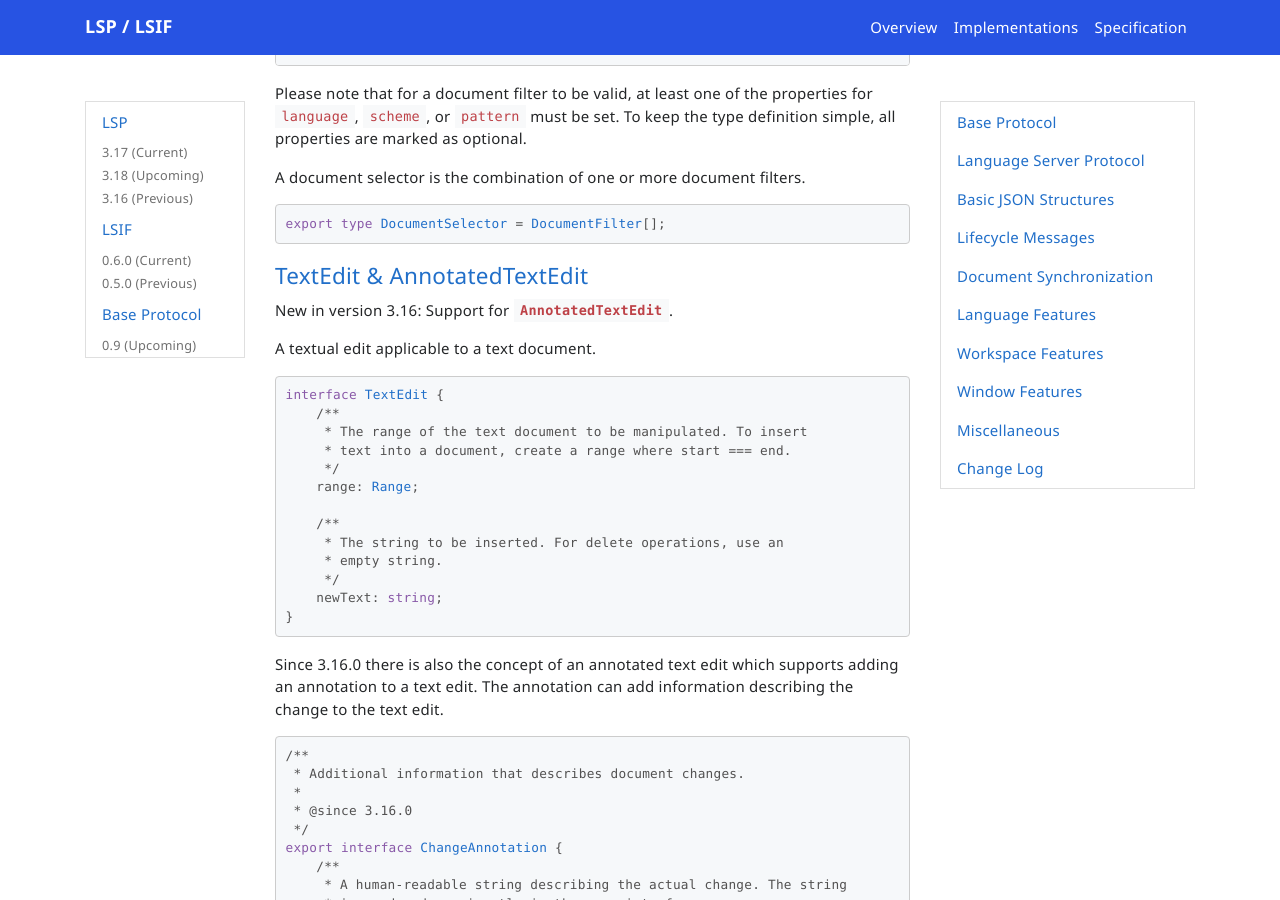
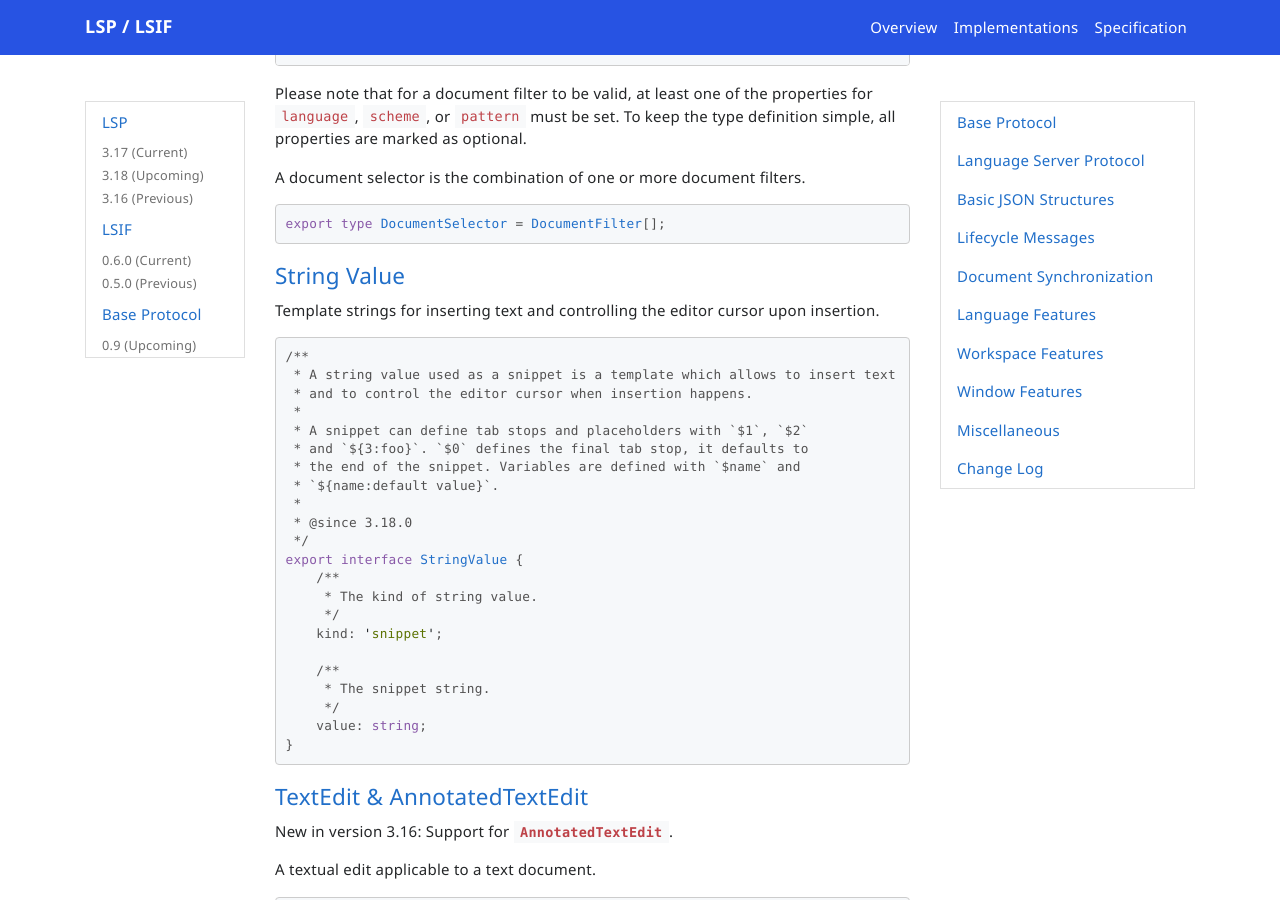
Before and after one commit to microsoft/language-server-protocol, a Jekyll site: the page built from _specifications/lsp/3.18/specification.md, in a window 1280 px wide and 900 px high, scrolled down 20427 px. Built offline with Jekyll 4.4.1, drawn with Linux system fonts in a browser that asks for light colours; nearby versions of some CDN libraries; emoji names are drawn with the system emoji font; comment, search, counter and statistics services are not loaded; some of the changed text lies outside the part shown.

Commit message:
Add string value definition (#1893)

````diff
--- a/_data/linkableTypes.yml
+++ b/_data/linkableTypes.yml
@@ -898,3 +898,5 @@
     link: '#inlineCompletionList'
   - type: 'InlineCompletionItem'
     link: '#inlineCompletionItem'
+  - type: 'StringValue'
+    link: '#stringValue'
--- a/_data/specification-3-18-toc.yml
+++ b/_data/specification-3-18-toc.yml
@@ -56,6 +56,8 @@
       anchor: textDocumentPositionParams
     - title: Document Filter
       anchor: documentFilter
+    - title: String Value
+      anchor: stringValue
     - title: Text Edit
       anchor: textEdit
     - title: Text Edit Array
--- a/_specifications/lsp/3.18/language/inlineCompletion.md
+++ b/_specifications/lsp/3.18/language/inlineCompletion.md
@@ -203,7 +203,7 @@ export interface InlineCompletionItem {
 	 * The text to replace the range with. Must be set.
 	 * Is used both for the preview and the accept operation.
 	 */
-	insertText: string;
+	insertText: string | StringValue;
 
 	/**
 	 * A text that is used to decide if this inline completion should be
--- a/_specifications/lsp/3.18/specification.md
+++ b/_specifications/lsp/3.18/specification.md
@@ -451,6 +451,7 @@ There are quite some JSON structures that are shared between different requests
 {% include_relative types/textDocumentPositionParams.md %}
 {% include_relative types/documentFilter.md %}
 
+{% include_relative types/stringValue.md %}
 {% include_relative types/textEdit.md %}
 {% include_relative types/textEditArray.md %}
 {% include_relative types/textDocumentEdit.md %}
--- /dev/null
+++ b/_specifications/lsp/3.18/types/stringValue.md
@@ -0,0 +1,28 @@
+#### <a href="#stringValue" name="stringValue" class="anchor"> String Value </a>
+
+Template strings for inserting text and controlling the editor cursor upon insertion.
+
+```typescript
+/**
+ * A string value used as a snippet is a template which allows to insert text
+ * and to control the editor cursor when insertion happens.
+ *
+ * A snippet can define tab stops and placeholders with `$1`, `$2`
+ * and `${3:foo}`. `$0` defines the final tab stop, it defaults to
+ * the end of the snippet. Variables are defined with `$name` and
+ * `${name:default value}`.
+ *
+ * @since 3.18.0
+ */
+export interface StringValue {
+	/**
+	 * The kind of string value.
+	 */
+	kind: 'snippet';
+
+	/**
+	 * The snippet string.
+	 */
+	value: string;
+}
+```
````
Also changed, not shown: 1 other file.
